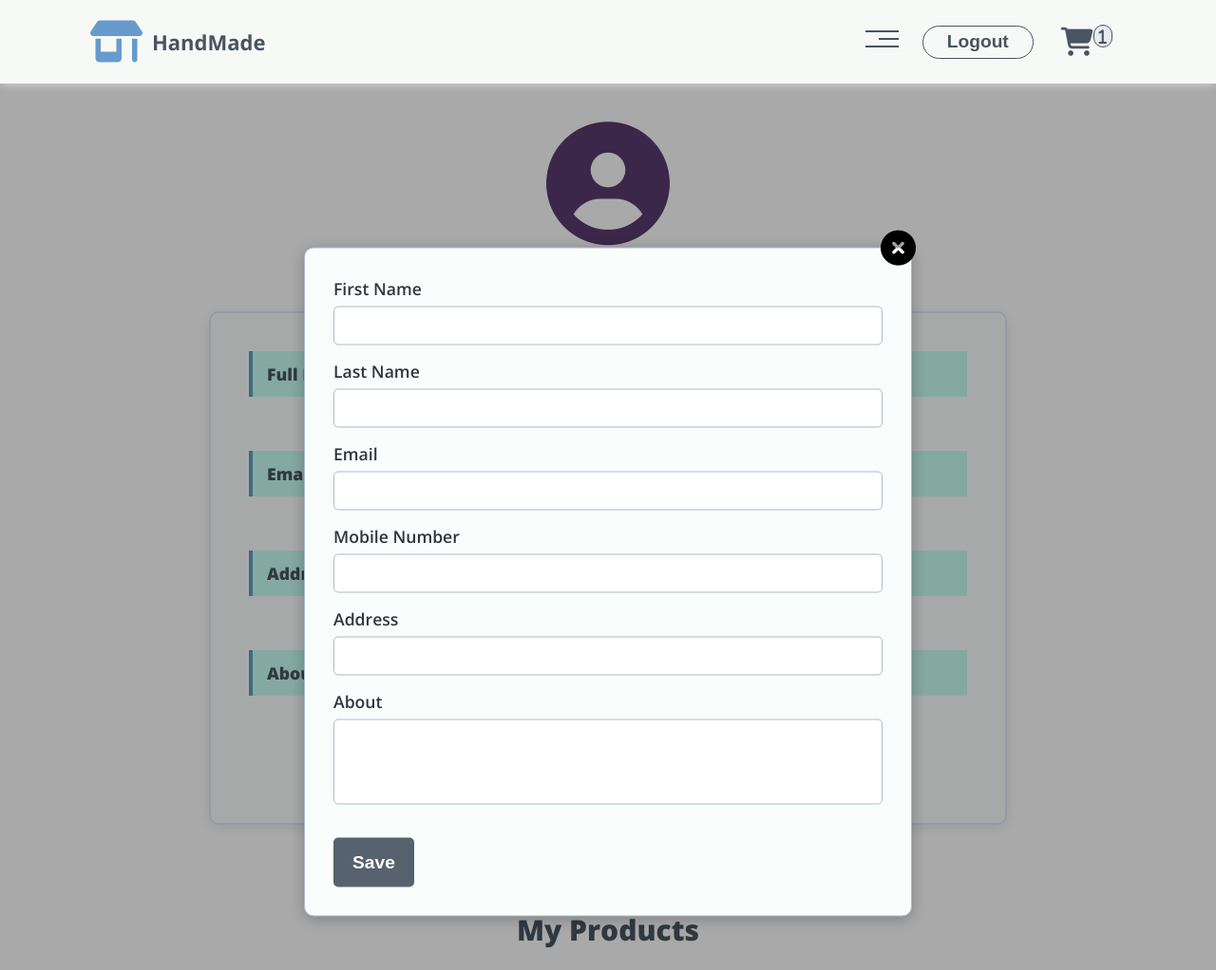
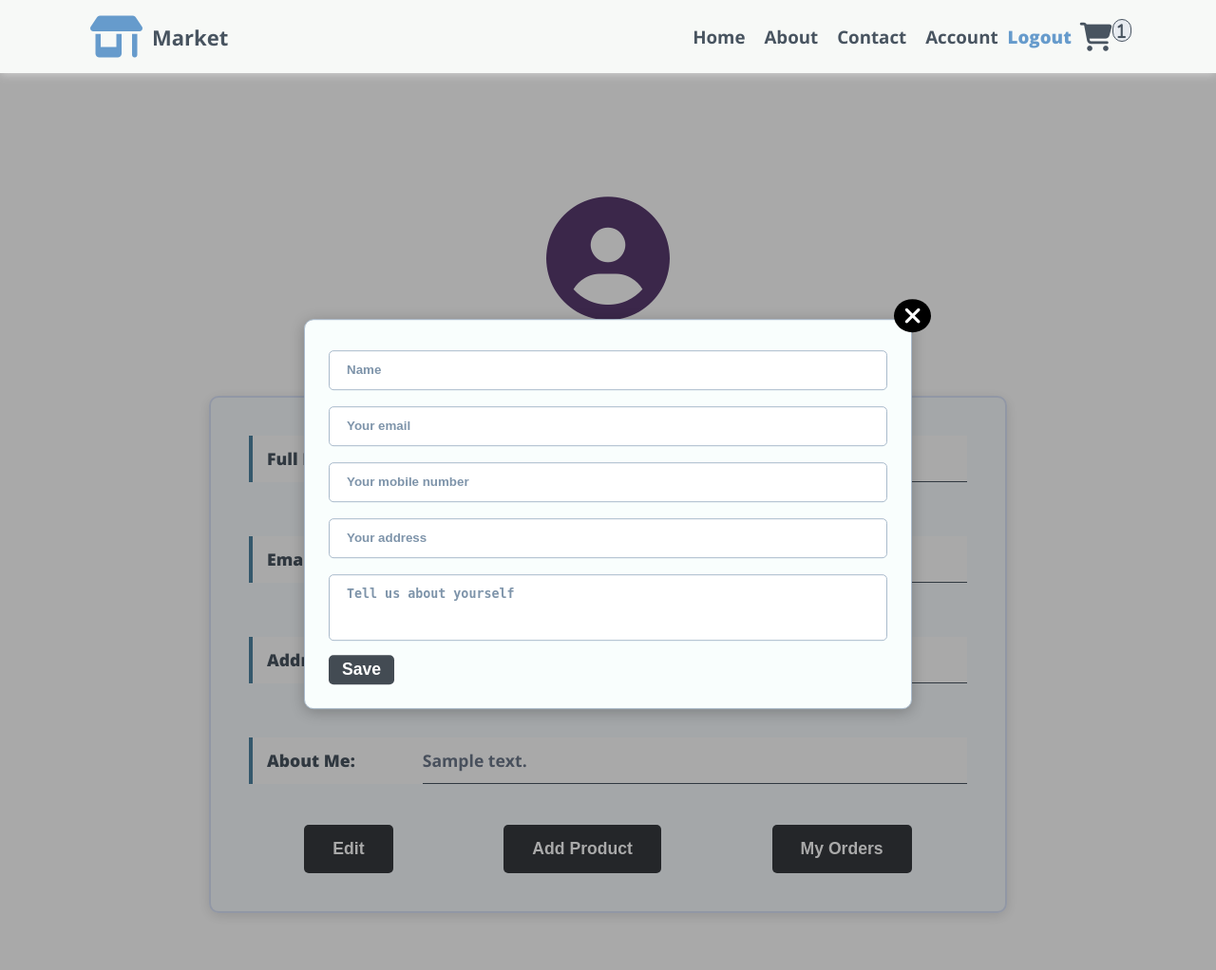
Before and after one commit to mostafaehab96/Handmade, a Flask app: page /account in a window 1280 px wide, after a click that opens the changed part. Shown: the whole page at 95% size. Run offline with Flask 3, Linux system fonts and the light colour scheme; a user stored in the database is signed in; tables that the repository leaves empty hold one stand-in row (values such as "Sample post"); grey boxes marked "Sample" are stand-in pictures.

Commit message:
Change a lot of styles

```diff
--- a/web_flask/main.py
+++ b/web_flask/main.py
@@ -1,4 +1,3 @@
-
 from flask import Flask, render_template, redirect, url_for, flash, jsonify
 from models import storage
 from werkzeug.security import check_password_hash
@@ -171,6 +170,7 @@
 
     return redirect(url_for('account'))
 
+
 @app.route("/orders")
 @login_required
 def view_orders():
--- a/web_flask/static/css/header-style.css
+++ b/web_flask/static/css/header-style.css
@@ -117,102 +116,168 @@
     list-style: none;
 }
 
-.header .links {
-    position: relative;
-    margin-right: 25px;
+li {
+    list-style: none;
+}
+
+.header .navbar {
+    display: flex;
+    align-items: center;
+    justify-content: flex-end;
 
 }
 
-.header .links .bars-icon {
-    width: 35px;
+
+.header .navbar .nav-links {
+    position: relative;
+    background-color: var(--bg-color);
+    list-style: none;
     display: flex;
-    flex-wrap: wrap;
-    justify-content: flex-end;
-    cursor: pointer;
+    font-size: 0.9rem;
+    z-index: 1;
 }
 
-.header .links .bars-icon span {
-    background-color: var(--m-color);
-    margin-bottom: 6px;
-    height: 2px;
+.header .navbar .tog-btn {
+    color: var(--m-color);
+    font-size: 1.8rem;
+    cursor: pointer;
+    padding: 2px 7px;
+    display: none;
+}
+
+@media (max-width: 767px) {
+    .header .navbar .nav-links {
+        display: none;
+    }
+
+    .header .navbar .tog-btn {
+        display: block;
+    }
+}
+
+.header .container .mobile-nav {
+    position: absolute;
+    top: 100%;
+    left: 0;
+    width: 100%;
+    background-color: #282f36b9;
+    transition-duration: var(--main-transition);
+    z-index: 1;
+    display: none;
+    height: 0;
+    overflow: hidden;
+    transition: 0.3s;
+}
+
+.header .container .show-nav {
+    height: 310px;
+}
+
+@media (max-width: 767px) {
+    .header .container .mobile-nav {
+        display: block;
+    }
+}
+
+.header .container .mobile-nav li {
+    padding: 10px;
+    display: flex;
+    align-items: center;
+    justify-content: center;
     transition-duration: var(--main-transition);
 }
 
-.header .links:hover .bars-icon span {
-    margin-bottom: 8px;
+.header .container .mobile-nav li .h-links {
+    transition-duration: var(--main-transition);
+    display: flex;
+    align-items: center;
+    justify-content: center;
+    padding: 5px;
+    color: white;
+    width: 60%;
+    font-size: 1.3rem;
+    font-weight: 700;
+    border-radius: 5px;
 }
 
-.header .links .bars-icon span:first-child {
-    width: 100%;
+.header .container .mobile-nav li .h-links:hover {
+    color: #c1d5e9;
 }
 
-.header .links .bars-icon .nd {
-    width: 60%;
+.header .container .mobile-nav li .log {
+    transition-duration: var(--main-transition);
+    display: flex;
+    align-items: center;
+    justify-content: center;
+    padding: 6px 18px;
+    width: fit-content;
+    font-size: 1.3rem;
+    font-weight: 700;
+    border-radius: 50px;
+    color: #485460;
+    background-color: white;
 }
 
-.header .links .bars-icon span:last-child {
-    width: 100%;
+.header .container .mobile-nav li .log:hover {
+    background-color: #cbdff3;
 }
 
-.header .links ul {
-    position: absolute;
-    right: 0;
-    background-color: var(--bg-color);
-    list-style: none;
-    margin: 0;
-    padding: 0;
-    top: calc(100% + 43px);
-    min-width: 200px;
-    display: none;
-    z-index: 1;
+.header .navbar .nav-links .h-links {
+    position: relative;
+    display: flex;
+    justify-content: center;
+    align-items: center;
+    padding: 0 10px;
+    height: var(--header-height);
+    font-weight: 700;
+    color: var(--m-color);
+    overflow: hidden;
+    font-size: 1.3em;
 }
 
-.header .links ul li a {
-    display: block;
-    padding: 16px;
-    font-weight: 600;
-    color: var(--m-color);
-    transition-duration: var(--main-transition);
+
+.header .navbar .nav-links .log {
+    position: relative;
+    display: flex;
+    justify-content: center;
+    align-items: center;
+    height: var(--header-height);
+    font-size: 1.3em;
+    color: var(--alt-color);
+    font-weight: 800;
+
 }
 
-.header .links ul li a:hover {
-    padding-left: 30px;
-    background-color: var(--onhover);
+.header .navbar .nav-links .log:hover {
+    transform: translateY(-5px);
+    transition-duration: var(--main-transition);
+
 }
 
-.header .links ul li:not(:last-child) a {
-    border-bottom: 1px solid #e6e0e0;
+.header .navbar .nav-links .h-links::before {
+    content: "";
+    position: absolute;
+    height: 3px;
+    width: 100%;
+    background: var(--alt-color);
+    bottom: 0;
+    left: -100%;
 }
 
-.header .links ul::before {
-    content: "";
-    border-width: 10px;
-    border-style: solid;
-    border-color: transparent transparent var(--bg-color) transparent;
-    position: absolute;
-    top: -20px;
-    right: 5px;
+.header .navbar .nav-links .h-links:hover {
+    background-color: #e7e6e676;
+    transition-duration: var(--main-transition);
+    transition-delay: 0.2s;
 }
 
-.header .login {
-    height: 35px;
-    font-size: larger;
-    font-weight: bold;
-    padding: 5px 25px;
-    border-radius: 50px;
-    cursor: pointer;
-    background-color: transparent;
-    border: 1px solid var(--m-color);
-    color: var(--m-color);
+.header .navbar .nav-links .h-links:hover::before {
+    left: 0;
     transition-duration: var(--main-transition);
+
 }
 
-.login:hover {
-    background-color: var(--onhover);
-}
 
 .header .cart {
-    margin: 20px;
     font-size: 30px;
     cursor: pointer;
     color: var(--m-color);
--- a/web_flask/static/css/user-profile-style.css
+++ b/web_flask/static/css/user-profile-style.css
@@ -1,13 +1,13 @@
 :root {
     --m-color: #485460;
-  --alt-color: #669bcc;
-  --header-height: 77px;
-  --main-transition: 0.3s;
+    --alt-color : #669bcc;
+    --header-height : 77px;
+    --main-transition:0.3s;
     --bg-color: #f7f9f7;
-  --onhover: #e8ecf1;
+    --onhover:#e8ecf1;
 }
 
-* {
+*{
     -webkit-box-sizing: border-box;
     -moz-box-sizing: border-box;
     box-sizing: border-box;
@@ -15,8 +15,8 @@
     padding: 0;
 }
 
-body {
-  font-family: "Open Sans", sans-serif;
+body{
+    font-family: 'Open Sans', sans-serif;
 }
 
 html {
@@ -38,23 +38,24 @@
 
 .info .container .static-inf {
     position: absolute;
-  top: -60px;
+    top: 30px !important;
     display: flex;
     flex-direction: column;
     justify-content: center;
     align-items: center;
   }
 
-@media (max-width: 992px) {
+@media (max-width:992px){
     .info .container .static-inf {
         top: -50px;
     }
 }
-@media (max-width: 767px) {
+@media (max-width:767px){
     .info .container .static-inf {
         top: -40px;
     }
 }
+
 
 .container .static-inf > i {
     font-size: 130px;
@@ -67,7 +68,7 @@
       font-weight: 700;
  }
 
-@media (max-width: 992px) {
+ @media (max-width:992px){
     .container .static-inf > i {
         font-size: 100px;
         }
@@ -75,7 +76,7 @@
           font-size: 1.4em;
       }
 }
-@media (max-width: 767px) {
+@media (max-width:767px){
     .container .static-inf > i {
         font-size: 95px;
         }
@@ -90,12 +91,12 @@
     color: var(--m-color);
 }
 
-@media (max-width: 992px) {
+@media (max-width:992px){
     .pro-heading .container > h1 {
          font-size: 2em;
      }
 }
-@media (max-width: 767px) {
+@media (max-width:767px){
     .pro-heading .container > h1 {
          font-size: 1.6em;
      }
@@ -106,29 +107,29 @@
     position: relative;
  }
 
+
 .user-sec .container .profile-sec {
     position: fixed;
-  top: 60%;
+    top: 47%;
     left: 50%;
-  height: fit-content;
-  /* overflow-y: scroll; */
-  transform: translate(-50%, -50%);
+    transform: translate(-50%, -35%);
     width: 50%;
     background-color: #f9fefd;
-  padding: 30px;
+    padding: 25px;
     border: 1px solid #abc;
     border-radius: 10px;
     box-shadow: 0 3px 15px #0000003d;
  }
-@media (max-width: 992px) {
+@media (max-width:992px){
     .user-sec .container .profile-sec {
-    width: 60%;
+        width: 65%;
+
     }
 }
-@media (max-width: 767px) {
-  .user-sec .container .profile-sec {
-    width: 90%;
-    padding: 10px;
+@media (max-width:767px){
+    .user-sec .container .profile-sec{
+        width: 85%;
+        padding: 7px;
     }
 }
 
@@ -145,93 +146,94 @@
     height: 100%;
  }
 /* ///////////////////////////////////////////////// */
-.user-sec .container .pop-background:target {
+.user-sec .container .pop-background:target{
     visibility: visible;
     opacity: 1;
 }
 /* //////////////////////////////////////////////// */
-.user-sec .container .profile-sec > a > i {
-  position: absolute;
-  right: -5px;
-  top: -19px;
-  font-size: 37px;
-  color: black;
+.user-sec .container .profile-sec > a > i{
+    position: absolute ;
+    right: -21px;
+    top: -22px;
+    padding: 5px 10px;
+    border-radius: 50%;
+    background-color: black;
+    font-size: 25px;
+    color: white;
     cursor: pointer;
     transition-duration: var(--main-transition);
 }
 
 .user-sec .container .profile-sec > a > i:hover {
-  color: #f20505;
+    background-color: #f20505;
 }
 
-.user-sec .container .profile-sec .profile-form .in-field,
-textarea {
-  width: 100%;
+.user-sec .container .profile-sec .profile-form .in-field ,textarea{
+    width:100%;
     padding: 12px 18px;
+    line-height: 1.2;
     display: inline-block;
-  margin-bottom: 15px;
+    margin-bottom: 10px;
     margin-top: 7px;
     outline: none;
     border-radius: 5px;
     border: 1px solid #abc !important;
 }
 
-.user-sec .container .profile-sec .profile-form .in-field:hover {
+.user-sec .container .profile-sec .profile-form .in-field:hover{
     box-shadow: 0 3px 15px #00000020;
 }
-.user-sec .container .profile-sec .profile-form textarea:hover {
+.user-sec .container .profile-sec .profile-form textarea:hover{
     box-shadow: 0 3px 15px #00000020;
 }
-.user-sec .container .profile-sec .profile-form .in-field:focus {
+.user-sec .container .profile-sec .profile-form .in-field:focus{
     border-width: 2px;
 }
-.user-sec .container .profile-sec .profile-form textarea:focus {
+.user-sec .container .profile-sec .profile-form textarea:focus{
     border-width: 2px;
 }
 
 .user-sec .container .profile-sec .profile-form > textarea {
-  height: 90px;
+    height: 70px;
     width: 100%;
     resize: none;
     overflow-y: auto;
 }
 
+::placeholder {
+    color: #7e94aa;
+    font-weight: 750;
+    opacity: 1;
+  }
+
+
 .user-sec .container .profile-sec .profile-form > a > .save {
-  margin-top: 15px;
-  padding: 15px 20px;
+    padding: 5px 14px;
     color: white;
-  background-color: #485460e9;
+    background-color: #333b43e9;
     outline: none;
     border: 0;
-  font-size: 1.2em;
+    font-size: 1.1em;
     font-weight: 650;
     border-radius: 5px;
     cursor: pointer;
     transition-duration: var(--main-transition);
 }
 
-.user-sec .container .profile-sec .profile-form .save:hover {
-  background-color: var(--m-color);
+.user-sec .container .profile-sec .profile-form .save:hover{
+    background-color: #22272c;
 }
 
 .user-sec .container .profile-sec .profile-form > textarea::-webkit-scrollbar {
     width: 8px;
 	background-color: #ddd;
 }
-.user-sec
-  .container
-  .profile-sec
-  .profile-form
-  > textarea::-webkit-scrollbar-track {
+.user-sec .container .profile-sec .profile-form > textarea::-webkit-scrollbar-track {
 	background-color: #ddd;
     -webkit-box-shadow: inset 0 0 6px #0000004d;
 }
 
-.user-sec
-  .container
-  .profile-sec
-  .profile-form
-  > textarea::-webkit-scrollbar-thumb {
+.user-sec .container .profile-sec .profile-form > textarea::-webkit-scrollbar-thumb {
 	background-color: #7393a2;
     -webkit-box-shadow: inset 0 0 6px #0000004d;
 }
@@ -243,8 +245,7 @@
     color: #2e363e;
 }
 
-.static-sec .container .static-data .user-s-data h3,
-h4 {
+.static-sec .container .static-data .user-s-data h3, h4 {
     display: inline-flex;
     margin-bottom: 35px;
 }
@@ -257,28 +258,37 @@
 .static-sec .container .static-data .user-s-data .c1 {
     flex: 2;
     font-size: 1.1em;
-  background-color: #7dfee26c;
+    background-color: white;
     padding: 12px 0 12px 15px;
-  border-left: 4px solid #609ec0;
+    border-left: 4px solid #4e85a3;
     font-weight: 750;
     color: var(--m-color);
+
   }
   .static-sec .container .static-data .user-s-data .c2 {
     flex: 7;
     align-items: center;
     font-size: 1.1em;
-  background-color: #7dfee26c;
+    background-color: white;
     color: #6d788b;
     font-weight: 700;
-  padding: 12px 0 12px 15px;
+    padding: 12px 0 12px 0;
+    border-bottom: 1px solid var(--m-color);
+
    }
 
-@media (max-width: 767px) {
-  .static-sec .container .static-data .user-s-data .c1,
-  .c2 {
-    padding: 12px 0 12px 15px;
+/* .static-sec .container .static-data .user-s-data  .c1-about, .c2-about {
+     height: 100px;
+ } */
+
+   @media (max-width:767px){
+    .static-sec .container .static-data .user-s-data .c1, .c2{
+        padding: 8px 0 8px 10px;
+        font-size: 0.9em !important;
+
     }
   }
+
 
 .static-sec .container {
     display: flex;
@@ -287,41 +297,39 @@
  }
 
 .static-sec .container .static-data {
-  margin-top: 140px;
+    margin-top: 240px !important;
     height: fit-content;
-  background-color: #eafffd26;
+    background-color: #f1f8ff90;
     border-radius: 10px;
     border: 2px solid #aabbee5c;
-  box-shadow: 0 3px 13px #00000018;
+    box-shadow: 0 3px 13px #00000020;
     width: 75%;
     padding: 40px;
 }
 
-.static-sec .container .static-data .pro-btns {
+.static-sec .container .static-data .pro-btns{
     display: flex;
     justify-content: space-around;
 }
 
-@media (max-width: 767px) {
-  .static-sec .container .static-data .pro-btns {
+@media (max-width:767px){
+    .static-sec .container .static-data .pro-btns{
         display: flex;
         flex-direction: column;
          flex-wrap: wrap;
     }
-  .static-sec .container .static-data .pro-btns > a > .pop-btn,
-  .products-btn,
-  .orders-btn {
+    .static-sec .container .static-data .pro-btns > a >
+    .pop-btn , .products-btn ,.orders-btn {
         margin-bottom: 50px;
     }
 }
 
-.static-sec .container .static-data .pro-btns > a > .pop-btn,
-.products-btn,
-.orders-btn {
+.static-sec .container .static-data .pro-btns > a >
+.pop-btn , .products-btn ,.orders-btn {
     margin-top: -15px;
     padding: 15px 30px;
     color: white;
-  background-color: #525f6c;
+    background-color: #14181dd9;
     outline: none;
     border: 0;
     font-size: 1.1em;
@@ -332,24 +340,28 @@
     width: 100%;
 }
 
-.static-sec .container .static-data .pro-btns > a > .pop-btn:hover {
-  background-color: #282e34;
+
+.static-sec .container .static-data .pro-btns >
+ a > .pop-btn:hover {
+    background-color: #14181d;
 }
-.static-sec .container .static-data .pro-btns > a > .products-btn:hover {
-  background-color: #282e34;
+.static-sec .container .static-data .pro-btns >
+ a > .products-btn:hover {
+    background-color: #14181d;
 }
-.static-sec .container .static-data .pro-btns > a > .orders-btn:hover {
-  background-color: #282e34;
+.static-sec .container .static-data .pro-btns >
+ a > .orders-btn:hover {
+    background-color: #14181d;
 }
 
-@media (max-width: 992px) {
+@media (max-width:992px){
     .static-sec .container .static-data {
         margin-top: 120px;
         width: 85%;
         padding: 20px;
      }
 }
-@media (max-width: 767px) {
+@media (max-width:767px){
     .static-sec .container .static-data {
         margin-top: 120px;
 
--- a/web_flask/static/scripts/nav.js
+++ b/web_flask/static/scripts/nav.js
@@ -1,16 +1,15 @@
-// show the links //
-const baars = document.querySelector(".bars-icon");
-baars.addEventListener("click", function () {
-  document.querySelector("ul").style.display = "block";
-  document.querySelector(".nd").style.width = "100%";
-});
+// show the mobile-nav //
+const tog = document.querySelector(".tog-btn");
+const barsIcon = document.querySelector(".tog-btn i");
+const mobNav = document.querySelector(".mobile-nav");
 
-// rehide the links //
-document.body.addEventListener(
-  "click",
-  function () {
-    document.querySelector("ul").style.display = "none";
-    document.querySelector(".nd").style.width = "60%";
-  },
-  true
-);
+tog.onclick = () => {
+  mobNav.classList.toggle("show-nav");
+  const activeClass = mobNav.classList.contains("show-nav");
+
+  if (activeClass) {
+    barsIcon.classList = "fa-solid fa-xmark";
+  } else {
+    barsIcon.classList = "fa-solid fa-bars";
+  }
+};
--- a/web_flask/templates/header.html
+++ b/web_flask/templates/header.html
@@ -23,30 +23,40 @@
     {% endblock %}
 </head>
 <body>
-<div class="header" id="header">
+<header class="header" id="header">
     <div class="container">
         <a href="" class="logo"
-        ><i class="shop fa-solid fa-shop fa-2x"></i>HandMade</a>
-        <div class="links">
-          <span class="bars-icon">
-            <span></span>
-            <span class="nd"></span>
-            <span></span>
-          </span>
-            <ul>
-                <li><a href="{{ url_for('home') }}">Home</a></li>
+        ><i class="shop fa-solid fa-shop fa-2x"></i>Market</a
+        >
+        <div class="navbar">
+            <ul class="nav-links">
+                <li><a class="h-links" href="{{ url_for('home') }}">Home</a></li>
+                <li><a class="h-links" href="#About">About</a></li>
+                <li><a class="h-links" href="#contact">Contact</a></li>
                 {% if logged_in %}
-                    <li><a href="{{ url_for('account') }}">Account</a></li>
+                    <li><a class="h-links" href="{{ url_for('account') }}">Account</a></li>
+                    <li><a class="log" href="{{ url_for('logout') }}">Logout</a></li>
+                {% else %}
+                    <li><a class="log" href="{{ url_for('login') }}">Login</a></li>
                 {% endif %}
-                <li><a href="#About">About</a></li>
-                <li><a href="#contact">Contact us</a></li>
             </ul>
+            <div class="tog-btn">
+                <i class="fa-solid fa-bars"></i>
+            </div>
         </div>
-        {% if logged_in %}
-            <a href="{{ url_for('logout') }}"><input type="button" class="login" value="Logout"></a>
-        {% else %}
-            <a href="{{ url_for('login') }}"><input type="button" class="login" value="Login"></a>
-        {% endif %}
-        <i class="cart fa-solid fa-cart-shopping"><i class="fa badge fa-lg" value="0"></i></i>
+        <i class="cart fa-solid fa-cart-shopping"
+        ><i class="fa badge fa-lg" value="0"></i
+        ></i>
+        <div class="mobile-nav">
+            <li><a class="h-links" href="{{ url_for('home') }}">Home</a></li>
+            <li><a class="h-links" href="#About">About</a></li>
+            <li><a class="h-links" href="#contact">Contact</a></li>
+            {% if logged_in %}
+                <li><a class="h-links" href="{{ url_for('account') }}">Account</a></li>
+                <li><a class="log" href="{{ url_for('logout') }}">Logout</a></li>
+            {% else %}
+                <li><a class="log" href="{{ url_for('login') }}">Login</a></li>
+            {% endif %}
+        </div>
     </div>
-</div>
+</header>
--- a/web_flask/templates/home.html
+++ b/web_flask/templates/home.html
@@ -3,7 +3,7 @@
 <div class="cover-photo">
     <div class="typing-container">
         <div class="typing-text">
-            Welcome to Handmade E-commerce
+            Welcome to Handmade!
         </div>
     </div>
 </div>
--- a/web_flask/templates/orders.html
+++ b/web_flask/templates/orders.html
@@ -1,6 +1,6 @@
 {% include "header.html" %}
 {% block styles %}
-    <link rel="stylesheet" href="../static/css/orders-style.css"
+    <link rel="stylesheet" href="../static/css/orders-style.css">
 {% endblock %}
 
 <div class="container add_margin"></div>
--- a/web_flask/templates/user_profile.html
+++ b/web_flask/templates/user_profile.html
@@ -20,21 +20,34 @@
     <div class="container">
         <div id="pop" class="pop-background">
             <div id="" class="profile-sec">
-                <a href="#"><i href="#" class="fa-solid fa-circle-xmark"></i></a>
+                <a href="#"><i class="fa-solid fa-xmark"></i></a>
                 <form class="profile-form" action="">
-                    <label for=""> First Name</label>
-                    <input class="in-field" type="text" required>
-                    <label for=""> Last Name</label>
-                    <input class="in-field" type="text" required>
-                    <label for=""> Email </label>
-                    <input class="in-field" type="email" required>
-                    <label for="">Mobile Number</label>
-                    <input class="in-field" type="number" required>
-                    <label for="">Address</label>
-                    <input class="in-field" type="text" required>
-                    <label for="">About</label>
-                    <textarea></textarea>
-                    <a href=""> <input class="save" type="submit" value="Save"></a>
+                    <input
+                            class="in-field"
+                            type="text"
+                            required
+                            placeholder="Name"
+                    />
+                    <input
+                            class="in-field"
+                            type="email"
+                            required
+                            placeholder="Your email"
+                    />
+                    <input
+                            class="in-field"
+                            type="tel"
+                            required
+                            placeholder="Your mobile number"
+                    />
+                    <input
+                            class="in-field"
+                            type="text"
+                            required
+                            placeholder="Your address"
+                    />
+                    <textarea placeholder="Tell us about yourself"></textarea>
+                    <a href=""> <input class="save" type="submit" value="Save"/></a>
                 </form>
             </div>
         </div>
@@ -84,7 +97,7 @@
                     <h3 class="Product-name">{{ product.name }}</h3>
                     <p class="Product-description">{{ product.description }}</p>
                     <div class="price-add">
-                    <span class="price">{{ product.price}}<span class="currency"> EGP </span> </span>
+                        <span class="price">{{ product.price }}<span class="currency"> EGP </span> </span>
                         <input class="p-card-add" type="button" value="Add To Card">
                     </div>
                 </div>
```
Also changed, not shown: other parts of web_flask/static/css/header-style.css (+10 -91 lines), web_flask/static/css/cart-page-style.css (+23 -11 lines). Lines whose indentation alone changed are shown as unchanged.
